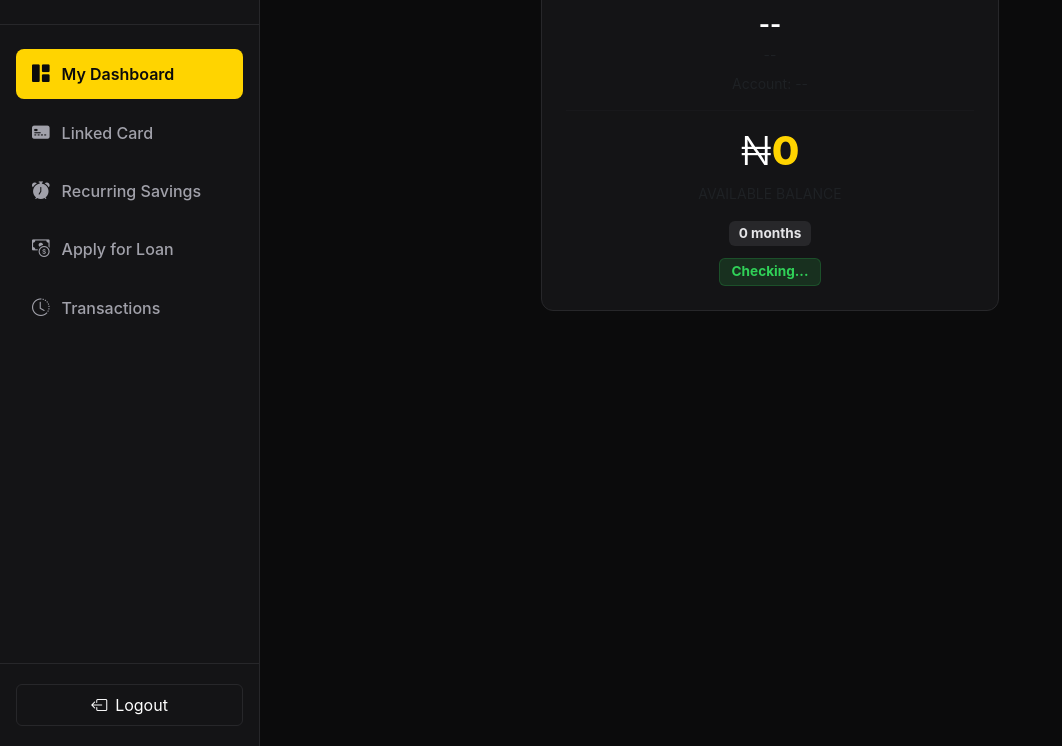
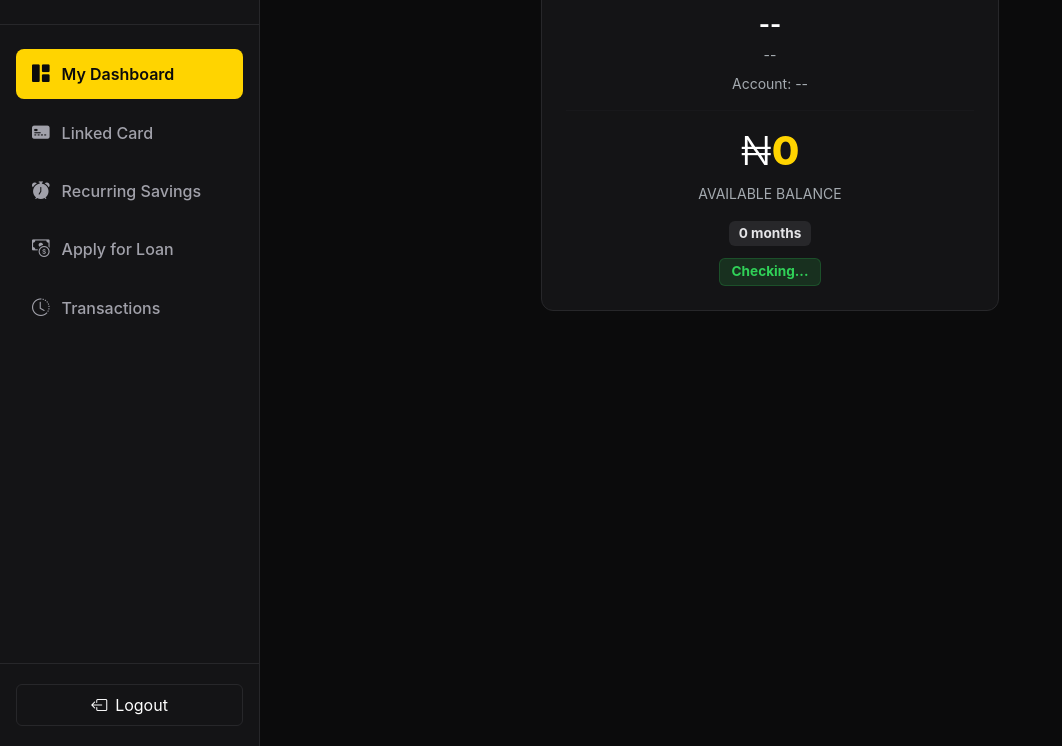
Before and after one commit to lawal1/CircleCo, a website: page public/member.html in a window 1280 px wide. Shown: the part 54-800 px from the top of the page, without its empty margins (0-1062 px from the left). Drawn offline with nearby package versions, Linux system fonts and the light colour scheme; no server answers; sample sign-in values are in the browser's storage.

Commit message:
deplng to live

```diff
--- a/public/member.html
+++ b/public/member.html
@@ -253,6 +253,10 @@
         display: flex;
       }
     }
+    .text-muted {
+    --bs-text-opacity: 1;
+    color: rgb(224 232 240 / 71%) !important;
+}
   </style>
 </head>
 <body>
```
